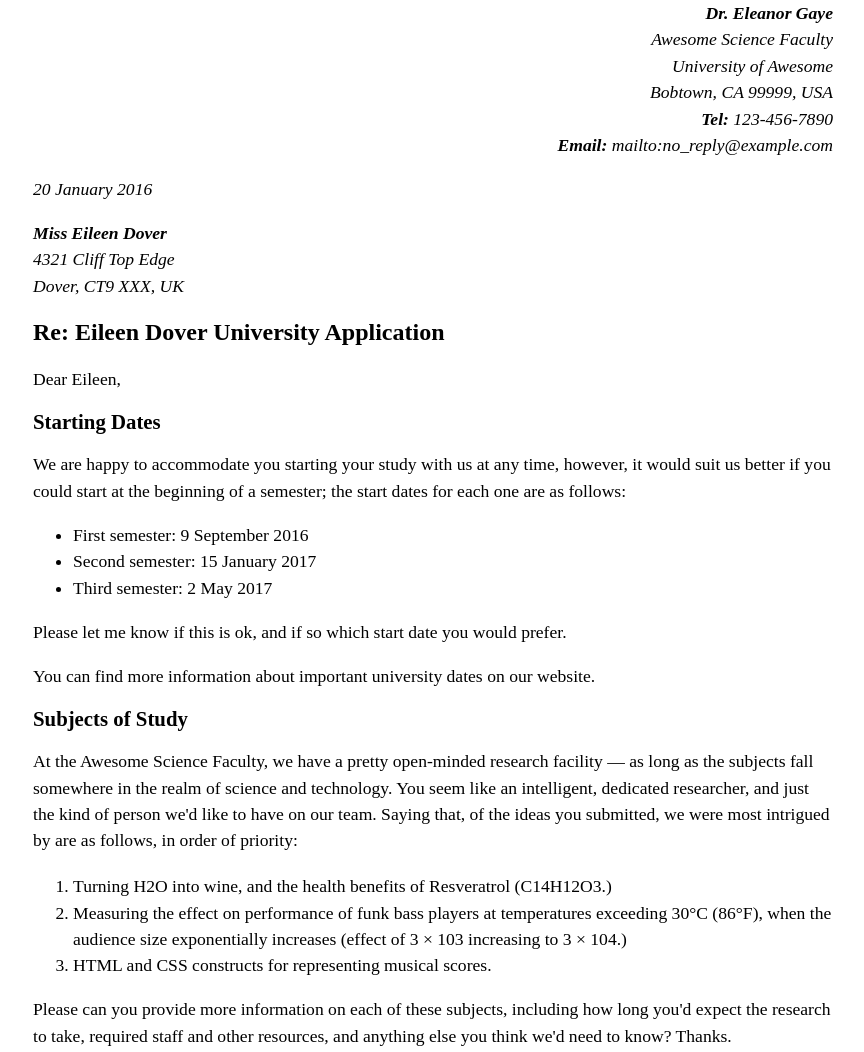
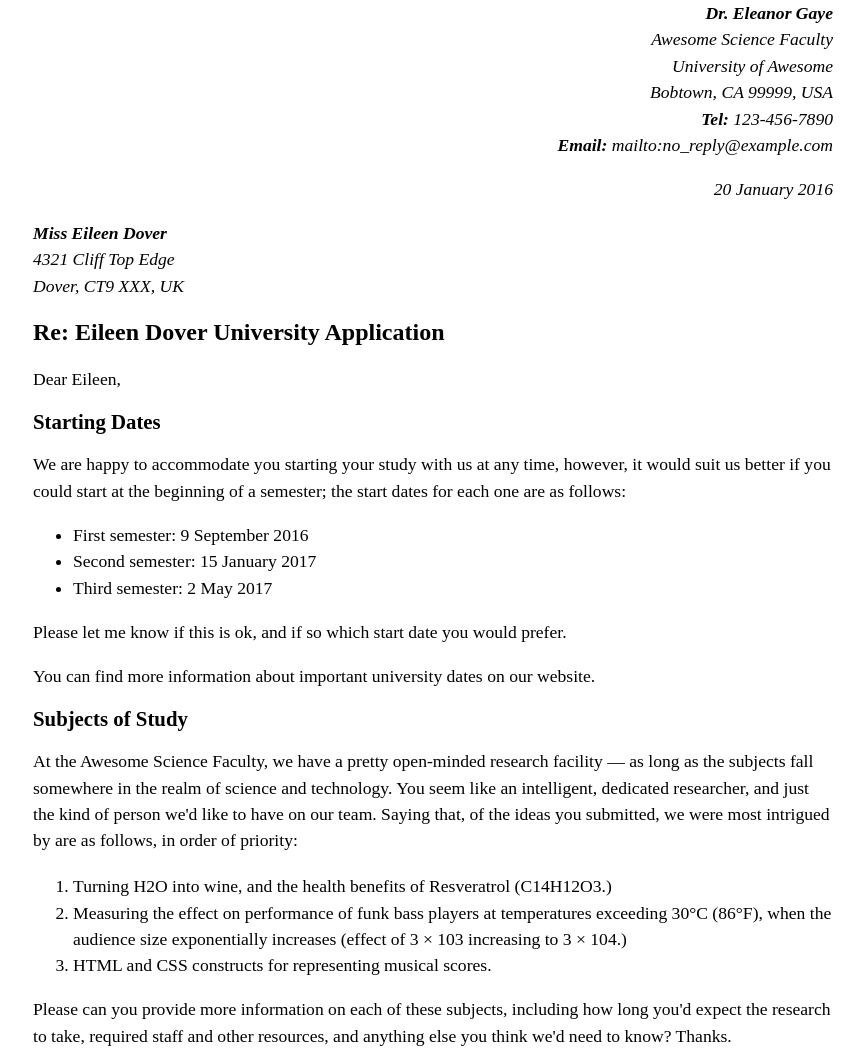
Before and after one commit to chso22088/git-tutorial, a website built with Vite: page index.html in a window 1280 px wide. Shown: the top 1052 px of the page, without its empty margins (207-1071 px from the left). Built offline with nearby package versions, Linux system fonts and the light colour scheme.

Commit message:
2023/10/16/1432

```diff
--- a/index.html
+++ b/index.html
@@ -18,7 +18,9 @@
     </address>
 
     <time datetime="2016-01-20">
+      <div class="sender-column">
       <p><em>20 January 2016</em></p>
+      </div>
     </time>
 
     <address>
```
